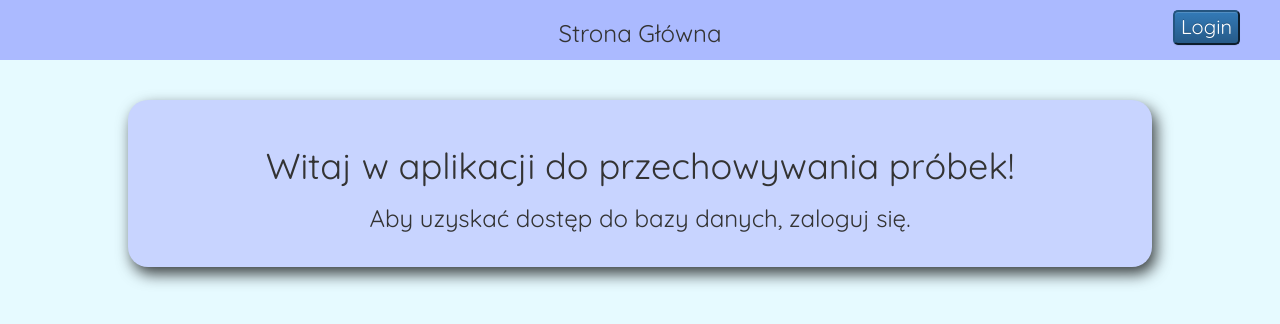
After one commit to ChrisGadek1/laboratory-project, a Django app: template templates/main_logged.html in a window 1280 px wide. The commit adds this page. Shown: the top 324 px of the page. Run offline with Django 3.2, Linux system fonts and the light colour scheme; the template is opened without the code that fills it, so the values that code supplies are empty; some libraries are stand-ins or nearby versions.

Commit message:
first main_site commit

```diff
--- a/app/static/css/basic.css
+++ b/app/static/css/basic.css
@@ -1,3 +1,8 @@
+body{
+    background-color: #e6faff;
+    font-family: 'Quicksand', sans-serif;
+}
+
 #main-nav{
     position: fixed;
     top: 0;
--- a/djangoProject/urls.py
+++ b/djangoProject/urls.py
@@ -15,10 +15,10 @@ Including another URLconf
 """
 from django.contrib import admin
 from django.urls import path, include
-from app.views import main_view
+from app.views import main_site
 
 urlpatterns = [
     path('admin/', admin.site.urls),
-    path('', main_view),
-    path('', include("django.contrib.auth.urls")),
+    path('', main_site),
+    path('accounts/', include("django.contrib.auth.urls")),
 ]
--- a/templates/basic.html
+++ b/templates/basic.html
@@ -3,18 +3,21 @@
 <html lang="pl">
 <head>
     <meta charset="UTF-8">
-    <title>Baza danych próbek</title>
+    {% block title %}
+    {% endblock %}
     <link rel="stylesheet" href="https://maxcdn.bootstrapcdn.com/bootstrap/3.4.1/css/bootstrap.min.css">
     <link rel="stylesheet" href="https://maxcdn.bootstrapcdn.com/bootstrap/3.2.0/css/bootstrap-theme.min.css">
+    <link rel="preconnect" href="https://fonts.gstatic.com">
+    <link href="https://fonts.googleapis.com/css2?family=Quicksand&display=swap" rel="stylesheet">
     <link rel="stylesheet" href="{% static 'css/basic.css' %}">
 </head>
 <body>
 
     <nav id="main-nav">
         {% if user.is_authenticated %}
-            <button id="login-button" class="btn-primary" onclick="location.href = '/logout'">Logout</button>
+            <button id="login-button" class="btn-primary" onclick="location.href = 'accounts/logout'">Logout</button>
         {% else %}
-            <button id="login-button" class="btn-primary" onclick="location.href = '/login';">Login</button>
+            <button id="login-button" class="btn-primary" onclick="location.href = 'accounts/login';">Login</button>
         {% endif %}
         {% block nav %}
         {% endblock %}
--- a/templates/main.html
+++ /dev/null
@@ -1 +0,0 @@
-{% extends 'basic.html' %}
--- /dev/null
+++ b/templates/main_logged.html
@@ -0,0 +1,39 @@
+{% extends 'basic.html' %}
+
+{% block title %}
+    <title>Baza danych próbek</title>
+
+    <style>
+
+
+
+        #welcome-wrapper{
+            width: 80vw;
+            padding: 2vw;
+            background-color: #c8d4ff;
+            margin: 100px auto auto;
+            text-align: center;
+            border-radius: 20px;
+            -webkit-box-shadow: 4px 7px 15px 0px rgba(0,0,0,0.75);
+            -moz-box-shadow: 4px 7px 15px 0px rgba(0,0,0,0.75);
+            box-shadow: 4px 7px 15px 0px rgba(0,0,0,0.75);
+        }
+
+    </style>
+{% endblock %}
+
+{% block nav %}
+
+    <h3 style="text-align: center"> Strona Główna </h3>
+
+{% endblock %}
+
+{% block content %}
+
+    <div id="welcome-wrapper">
+        <h1 id="welcome-h1">Witaj w aplikacji do przechowywania próbek!</h1>
+        <h3 id="welcome-h2">Aby uzyskać dostęp do bazy danych, zaloguj się.</h3>
+    </div>
+
+
+{% endblock %}
--- a/templates/registration/login.html
+++ b/templates/registration/login.html
@@ -1,4 +1,8 @@
 {% extends 'basic.html' %}
+
+{% block title %}
+    <title>Zaloguj się</title>
+{% endblock %}
 
 {% block nav %}
 
```
Also changed, not shown: app/views.py (+2 -9 lines), db.sqlite3.
